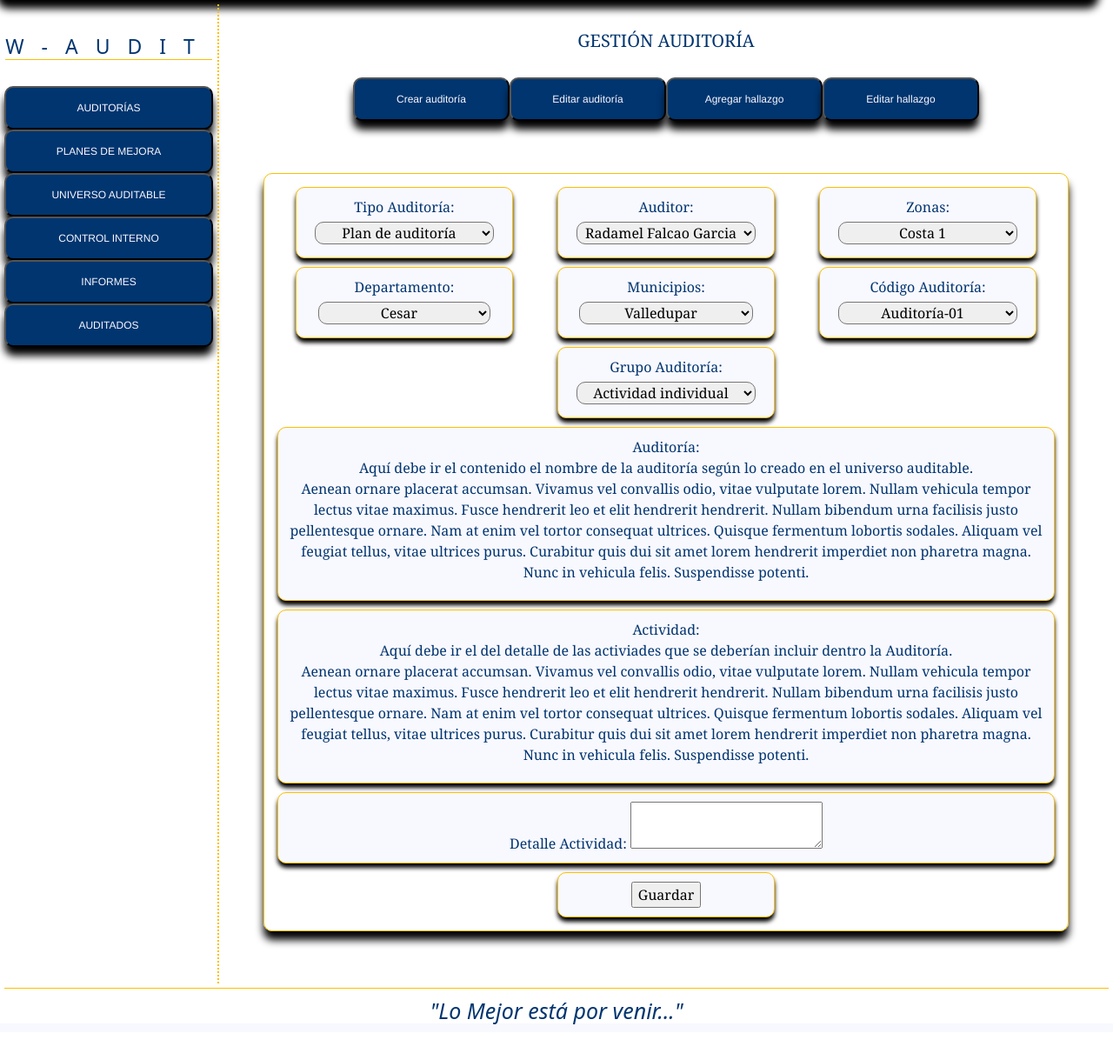
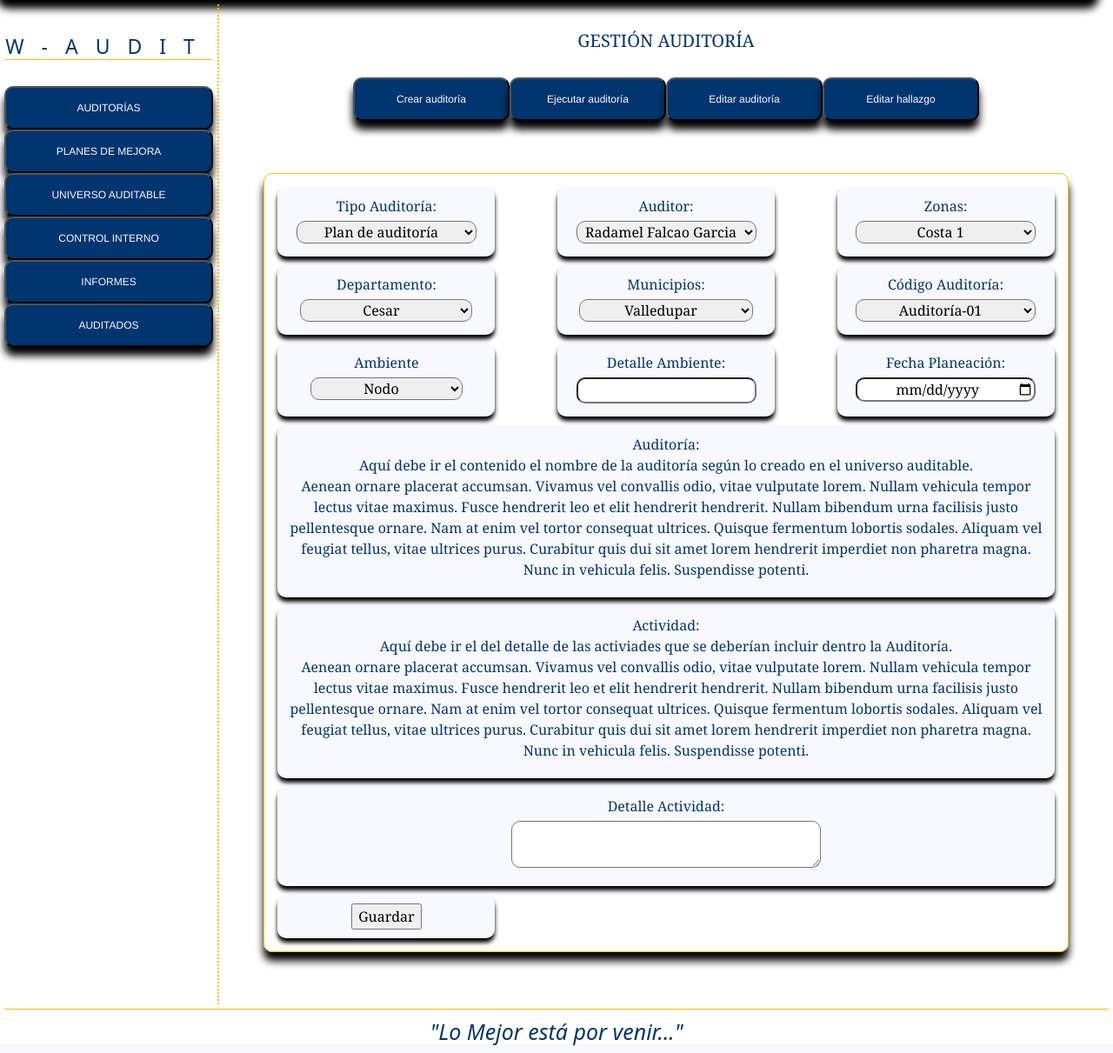
Before and after one commit to jlruedam/wauditSystem, a Django app: page /subModuleCreateAudit/ in a window 1280 px wide. Shown: the part 100-1311 px from the top of the page at 87% size. Before the commit the page ends 1278 px from the top, so only its background shows below. Run offline with Django 4.2, Linux system fonts and the light colour scheme; some libraries are stand-ins or nearby versions.

Commit message:
agregar cambios al modulo de auditoria

```diff
--- a/audit/static/audit/css/style.css
+++ b/audit/static/audit/css/style.css
@@ -159,7 +159,7 @@ html{
     padding: 1rem;
     display: flex;
     flex-wrap: wrap;
-    justify-content: space-around;
+    justify-content: space-between;
     flex-direction: row;
     box-sizing: border-box;
     width: 90%;
@@ -171,7 +171,7 @@ html{
     /* border: 1px red solid; */
     box-sizing: border-box;
     flex-basis: 25rem;
-    border:1px var(--mainYellow) solid;
+    /* border:1px var(--mainYellow) solid; */
     background-color: var(--fontMainColor);
     border-radius: 10px;
     margin: 0.5rem;
--- a/audit/templates/audit/menuManageAudit.html
+++ b/audit/templates/audit/menuManageAudit.html
@@ -4,8 +4,8 @@
 <nav class="navBar">
     <ul class="navBar-list">
         <li class="navBar-list__item"><button class="boton navBar__boton"><a class="navBar__link" href="{% url 'subModuleCreateAudit'%}">Crear auditoría</a></button></li>
+        <li class="navBar-list__item"><button class="boton navBar__boton"><a class="navBar__link" href="">Ejecutar auditoría</a></button></li>
         <li class="navBar-list__item"><button class="boton navBar__boton"><a class="navBar__link" href="">Editar auditoría</a></button></li>
-        <li class="navBar-list__item"><button class="boton navBar__boton"><a class="navBar__link" href="AgregarHallazgo.html">Agregar hallazgo</a></button></li>
         <li class="navBar-list__item"><button class="boton navBar__boton"><a class="navBar__link" href="EditarHallazgo.html">Editar hallazgo</a></p></button></li>
     </ul>
 </nav>
--- a/audit/templates/audit/subModuleCreateAudit.html
+++ b/audit/templates/audit/subModuleCreateAudit.html
@@ -80,7 +80,7 @@
                     </label>
                 </div>
 
-                <div class="formRegister__field">
+                <!-- <div class="formRegister__field">
                     <label for="grupoAudit">
                         <span>Grupo Auditoría: </span>
                         <select class="forms__select" name="grupoAudit" id="grupoAudit">
@@ -88,6 +88,34 @@
                             <option value="Grupo">Actividades grupal</option>
                             <option value="Asistencia">Apoyo/Asistencia</option>
                         </select>
+                    </label>
+                </div> -->
+
+                <div class="formRegister__field">
+                    <label for="grupoAudit">
+                        <span>Ambiente </span>
+                        <select class="forms__select" name="grupoAudit" id="grupoAudit">
+                            <option value="individual">Nodo</option>
+                            <option value="Grupo">Oficina</option>
+                            <option value="Asistencia">Red</option>
+                            <option value="Asistencia">Bodega</option>
+                            <option value="Asistencia">Funcionario</option>
+                            <option value="Asistencia">Proceso</option>
+                        </select>
+                    </label>
+                </div>
+
+                <div class="formRegister__field">
+                    <label for="grupoAudit">
+                        <span>Detalle Ambiente: </span>
+                        <input type="text" class="forms__text">
+                    </label>
+                </div>
+
+                <div class="formRegister__field">
+                    <label for="grupoAudit">
+                        <span>Fecha Planeación: </span>
+                        <input type="date" class="forms__text">
                     </label>
                 </div>
 
@@ -119,7 +147,7 @@
                 <div class="formRegister__field formRegister__field_xpand">
                     <label for="DesAcitividad">
                         <span>Detalle Actividad:</span>
-                        <textarea name="DesAcitividad"></textarea>
+                        <textarea class="forms__textarea" name="DesAcitividad"></textarea>
                     </label>
                 </div>
 
```
